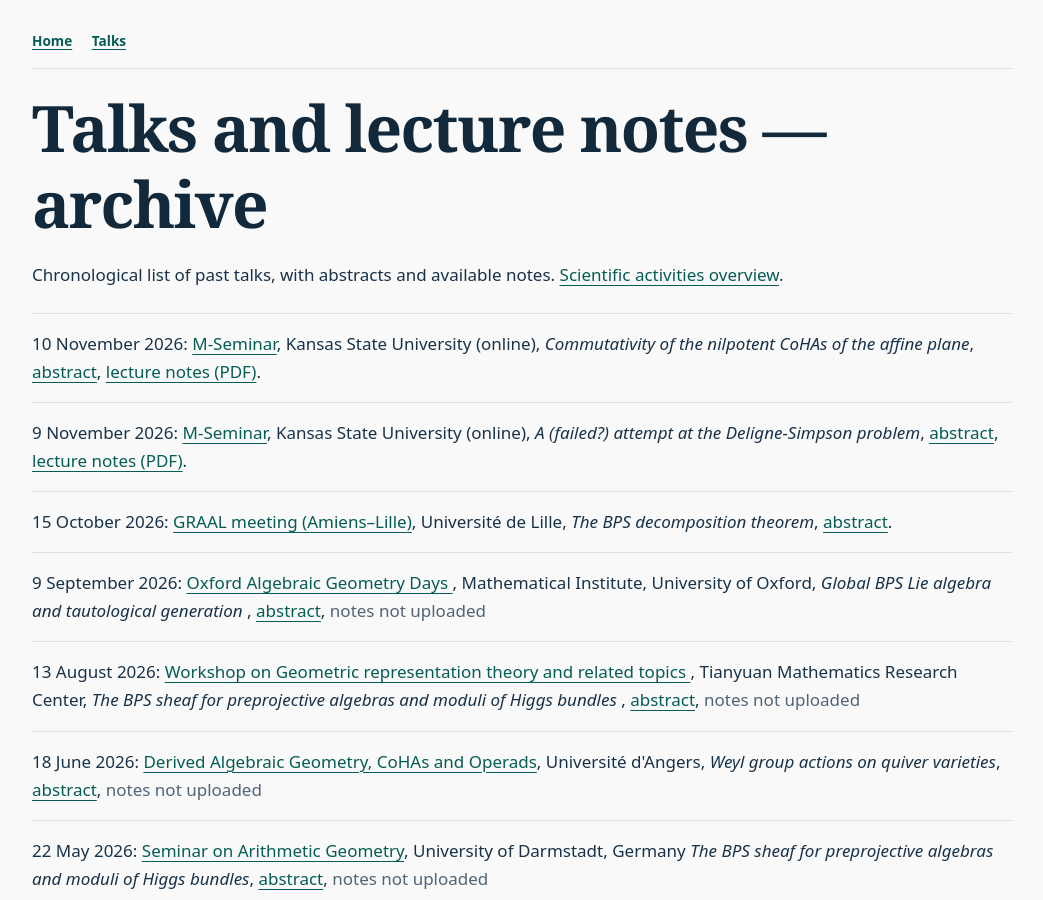
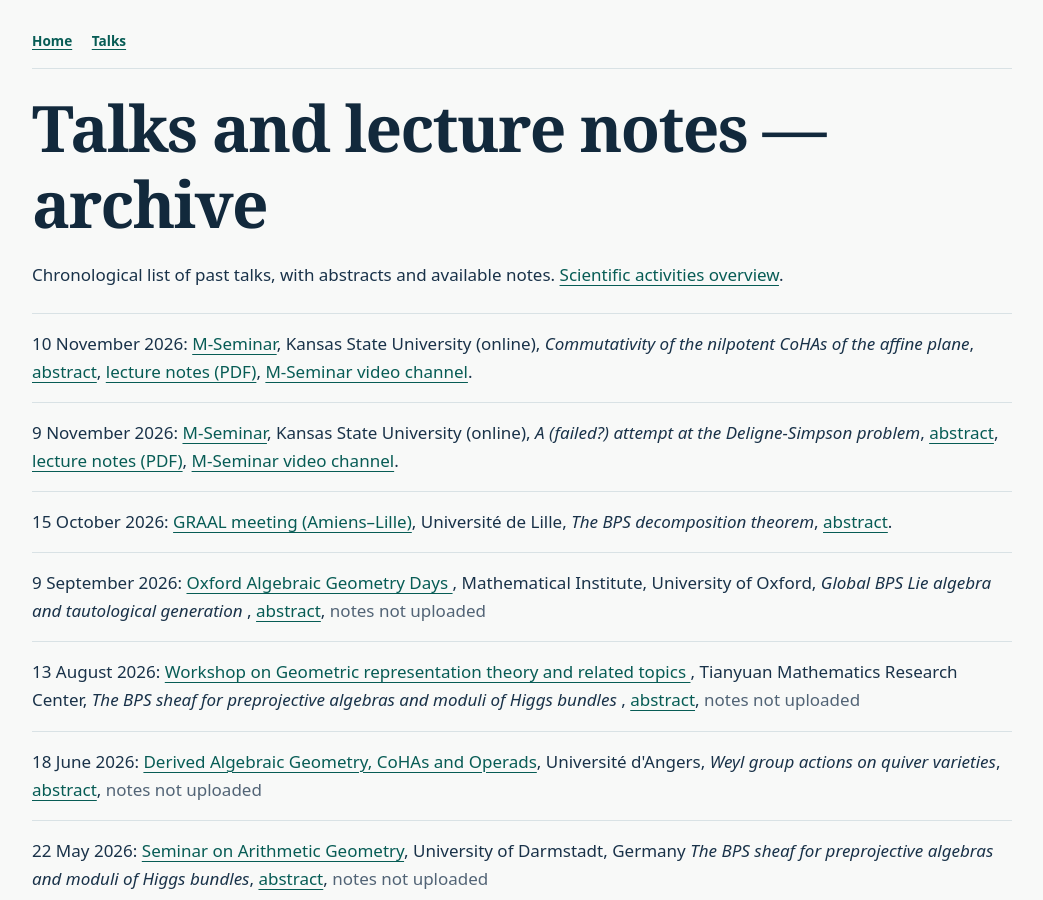
Before and after one commit to hennlu/hennlu.github.io, a Jekyll site: the page Talks.html, which Jekyll copies as it is, in a window 1280 px wide and 900 px high. Shown: the whole window, without its empty margins (118-1161 px from the left). Built offline with Jekyll 4.4.1, drawn with Linux system fonts in a browser that asks for light colours; some of the changed text lies outside the part shown.

Commit message:
Add Imperial and VBAC recordings to archive; link 2026 M-Seminar channel

```diff
--- a/Talks.html
+++ b/Talks.html
@@ -19,8 +19,8 @@
 <p>Chronological list of past talks, with abstracts and available notes. <a href="/talks.html">Scientific activities overview</a>.</p>
 
   <div class="talk-list" aria-label="Chronological list of talks">
-<p class="talk-entry">10 November 2026: <a href="https://www.math.ksu.edu/research/research-centers/m-center/seminars.html">M-Seminar</a>, Kansas State University (online), <i>Commutativity of the nilpotent CoHAs of the affine plane</i>, <a href="kansas-10-november-2026.html">abstract</a>, <a href="https://www.math.ksu.edu/research/research-centers/m-center/hennecart_nov26_2.pdf">lecture notes (PDF)</a>.</p>
-<p class="talk-entry">9 November 2026: <a href="https://www.math.ksu.edu/research/research-centers/m-center/seminars.html">M-Seminar</a>, Kansas State University (online), <i>A (failed?) attempt at the Deligne-Simpson problem</i>, <a href="kansas-9-november-2026.html">abstract</a>, <a href="https://www.math.ksu.edu/research/research-centers/m-center/hennecart_nov26_1.pdf">lecture notes (PDF)</a>.</p>
+<p class="talk-entry">10 November 2026: <a href="https://www.math.ksu.edu/research/research-centers/m-center/seminars.html">M-Seminar</a>, Kansas State University (online), <i>Commutativity of the nilpotent CoHAs of the affine plane</i>, <a href="kansas-10-november-2026.html">abstract</a>, <a href="https://www.math.ksu.edu/research/research-centers/m-center/hennecart_nov26_2.pdf">lecture notes (PDF)</a>, <a href="https://www.youtube.com/channel/UCTiMr5vapeGsVFgW2Pio7NA">M-Seminar video channel</a>.</p>
+<p class="talk-entry">9 November 2026: <a href="https://www.math.ksu.edu/research/research-centers/m-center/seminars.html">M-Seminar</a>, Kansas State University (online), <i>A (failed?) attempt at the Deligne-Simpson problem</i>, <a href="kansas-9-november-2026.html">abstract</a>, <a href="https://www.math.ksu.edu/research/research-centers/m-center/hennecart_nov26_1.pdf">lecture notes (PDF)</a>, <a href="https://www.youtube.com/channel/UCTiMr5vapeGsVFgW2Pio7NA">M-Seminar video channel</a>.</p>
 <p class="talk-entry">15 October 2026: <a href="https://math.univ-lille.fr/detail-actu/journee-graal-geometrie-representations-algebre-amiens-lille-a-lille">GRAAL meeting (Amiens–Lille)</a>, Université de Lille, <i>The BPS decomposition theorem</i>, <a href="graal-lille-october-2026.html">abstract</a>.</p>
 <p class="talk-entry">9 September 2026: <a href="https://sites.google.com/view/oxfordalgebraicgeometrydays/home?authuser=0"> Oxford Algebraic Geometry Days </a>, Mathematical Institute, University of Oxford, <i>Global BPS Lie algebra and tautological generation
 </i>, <a href="oxford2026.html">abstract</a>, <span class="muted">notes not uploaded</span></p>
@@ -47,7 +47,7 @@
 <p class="talk-entry">12 December 2024:  <a href="https://www.lamfa.u-picardie.fr/GAT/seminaire">Séminaire GAT</a>, UPJV, Amiens, <i> Intégralité cohomologique pour les représentations des groupes réductifs </i>, <a href="Amiens-December2024.html">abstract</a>, <a href="Amiens12-2024.pdf">notes</a></p>
 <p class="talk-entry">6 November 2024:  <a href="">Groups, Arithmetic and Algebraic Geometry Seminar</a>, EPFL, Lausanne, <i> Cohomological integrality for symmetric quotient stacks </i>, <a href="Lausanne-November2024.html">abstract</a>, <a href="EPFLNovember6th2024.pdf">notes</a></p>
 <p class="talk-entry">11 October 2024:  <a href="">PG Colloquium</a>, Edinburgh, <i>Cohomological integrality isomorphisms</i>, <a href="PGColloquium-Edinburgh-October2024.html">abstract</a>, <a href="PGColloquium2024.pdf">notes</a></p>
-<p class="talk-entry">8 October 2024:  <a href="https://www.imperial.ac.uk/geometry/seminars/magic-seminar/">MAGIC Seminar/Rep theory seminar</a>, Imperial College, London, <i>Cohomological integrality for symmetric quotient stacks</i>, <a href="ImperialOctober2024.html">abstract</a>, <a href="Imperial-8October2024.pdf">notes</a></p>
+<p class="talk-entry">8 October 2024:  <a href="https://www.imperial.ac.uk/geometry/seminars/magic-seminar/">MAGIC Seminar/Rep theory seminar</a>, Imperial College, London, <i>Cohomological integrality for symmetric quotient stacks</i>, <a href="ImperialOctober2024.html">abstract</a>, <a href="Imperial-8October2024.pdf">notes</a>, <a href="https://www.youtube.com/watch?v=Umim2ekLtfc">video 1</a>, <a href="https://www.youtube.com/watch?v=UZU-Cvupve8">video 2</a></p>
 <p class="talk-entry">12 September 2024:  <a href="https://irma.math.unistra.fr/seminaires/seminaire-arithmetique-et-geometrie-algebrique.html#">Séminaire Arithmétique et géométrie algébrique</a>, IRMA, Strasbourg, <i>Intégralité cohomologique pour les représentations des groupes réductifs</i>, <a href="IRMASeptember2024.html">abstract</a>, <a href="Strasbourg12sept2024.pdf">notes</a></p>
 <p class="talk-entry">26 June 2024:  <a href="https://utrechtgeometrycentre.nl/calendar/">AG Seminar</a>, Utrecht, <i>Cohomological integrality isomorphisms</i>, <a href="UtrechtJune2024.html">abstract</a>, <a href="UtrechtJune2024.pdf">notes</a></p>
 <p class="talk-entry">2 April 2024: <a href="https://www.slmath.org/programs/356">NAG Geometric Representation theory seminar</a>, SLMath, Berkeley, <i>The BPS sheaves and quiver varieties</i>, <a href="SLMathApril2024.html">abstract</a>, <a href="SLmathApril2nd.pdf">notes</a>, <a href="https://vimeo.com/930305273">Video</a></p>
@@ -62,7 +62,7 @@
 <p class="talk-entry">16 October 2023: <a href="https://researchseminars.org/seminar/HKUST-AG">Algebra and Geometry Seminar (HKUST)</a>, Hong-Kong (online), <i>Cohomological integrality for 2-Calabi-Yau categories</i>, <a href="HongKong2023.html">abstract</a>, <a href="HongKong-16-October-2023.pdf">notes</a></p>
 <p class="talk-entry">28 September 2023: <a href="https://www.maths.tcd.ie/~dmc/">Dublin Mathematics Colloquium</a>, <i>Cohomological integrality for 2-Calabi-Yau categories</i>, <a href="Dublin2023.html">abstract</a>, <a href="DublinSept2023.pdf">notes</a></p>
 <p class="talk-entry">4 July 2023: <a href="https://sites.google.com/view/iacu2023/home?authuser=0">14th Ukraine algebra conference</a> (online), 3 - 7 July 2023, <i>BPS algebras and generalised Kac-Moody algebras from 2-Calabi-Yau categories</i>, <a href="presentationUkrainealgconf.pdf">slides</a></p>
-<p class="talk-entry">5 June 2023: <a href="http://vbac.wikidot.com/seminars">VBAC webinar</a> (online) <i>Nonabelian Hodge isomorphisms for stacks</i>, <a href="VBAC.pdf">notes</a></p>
+<p class="talk-entry">5 June 2023: <a href="http://vbac.wikidot.com/seminars">VBAC webinar</a> (online) <i>Nonabelian Hodge isomorphisms for stacks</i>, <a href="VBAC.pdf">notes</a>, <a href="https://educast.fccn.pt/vod/clips/jn1sk66l5/streaming.html?locale=en">recording (Educast)</a></p>
 <p class="talk-entry">10 March 2023: <a href="">S&eacute;minaire SPACE</a>, Tours, <i>Comptage des repr&eacute;sentations des alg&egrave;bres lisses</i>, <a href="comptage.pdf">notes</a></p>
 <p class="talk-entry">9 March 2023: <a href="">S&eacute;minaire GaTo</a>, Amiens, <i>Comptage des repr&eacute;sentations des alg&egrave;bres lisses</i>, <a href="comptage.pdf">notes</a></p>
 <p class="talk-entry">17 February 2023: <a href="https://www.mfo.de/">MFO</a>, Oberwolfach, <i>BPS Lie algebras for 2-Calabi-Yau categories and positivity of cuspidal polynomials</i>, <a href="Oberwolfach2023.pdf">notes</a></p>
```
